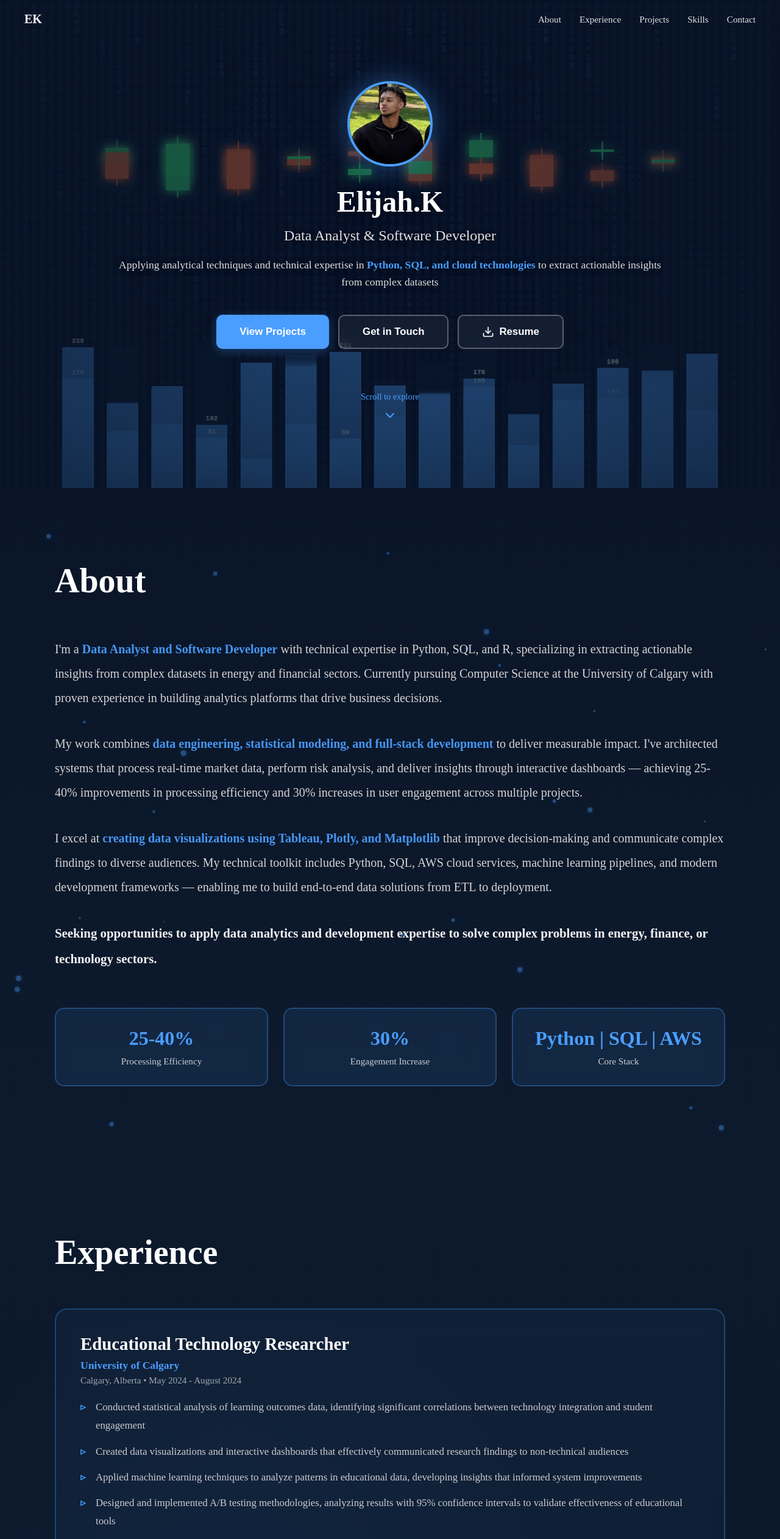
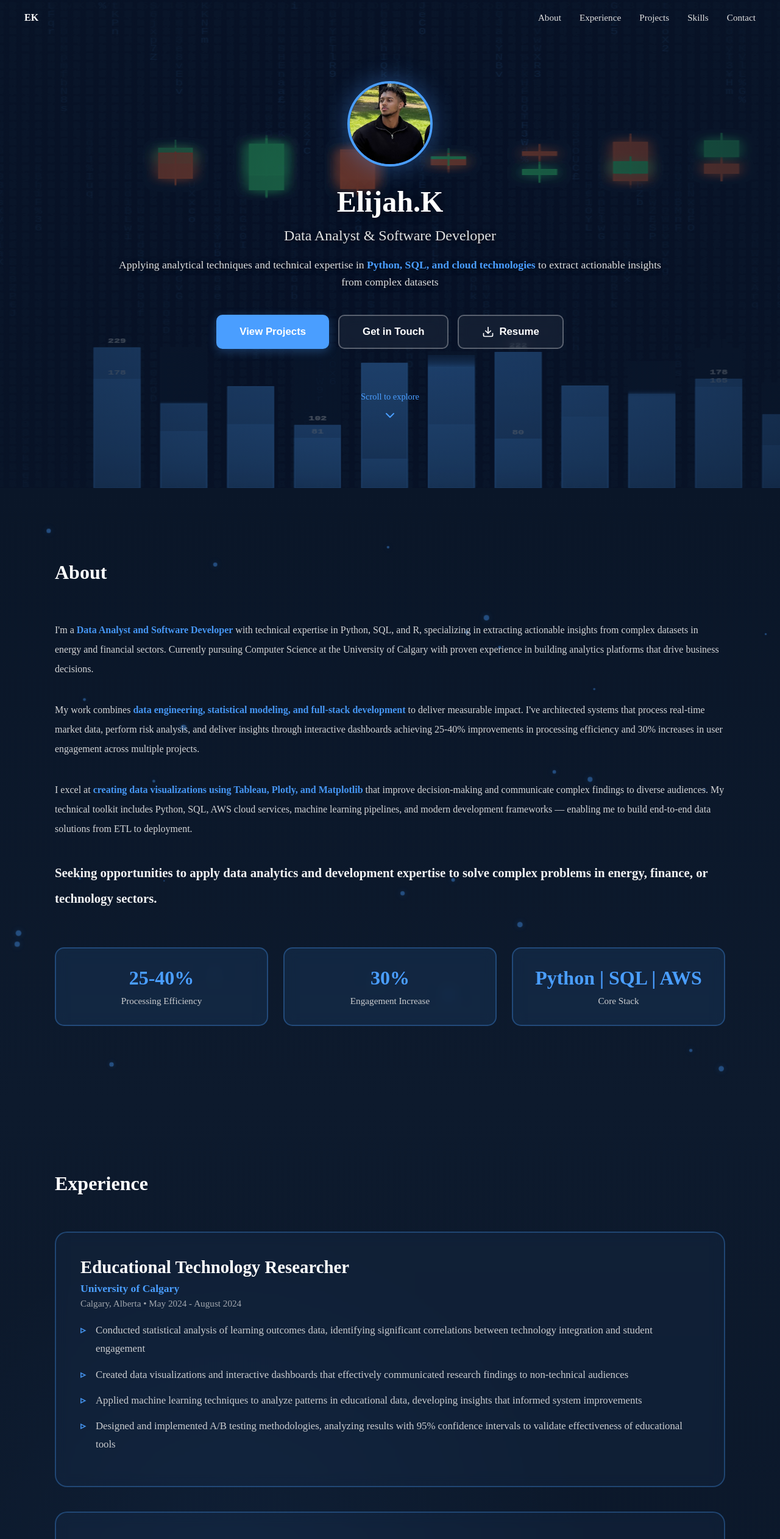
Before and after one commit to Eyu108/eli-portfolio, a React (Vite) app: page / in a window 1280 px wide. Shown: the top 2523 px of the page at 61% size. Built offline with nearby package versions, Linux system fonts and the light colour scheme.

Commit message:
Fix white gap issue - add CSS resets

```diff
--- a/src/App.jsx
+++ b/src/App.jsx
@@ -71,7 +71,7 @@ export default function Portfolio() {
           justifyContent: 'space-between',
           alignItems: 'center'
         }}>
-          <div style={{ fontSize: '1.25rem', fontWeight: 'bold', color: '#ffffff' }}>
+          <div style={{ fontSize: '1.00rem', fontWeight: 'bold', color: '#ffffff' }}>
             EK
           </div>
           <div style={{ display: 'flex', gap: '30px' }}>
@@ -359,7 +359,7 @@ function HeroSection({ scrollToSection, isVisible, onDownloadResume }) {
         position: 'absolute',
         top: 0,
         left: 0,
-        width: '100%',
+        width: '150%',
         height: '100%',
         zIndex: 1,
         opacity: 0.5
@@ -498,7 +498,7 @@ function AboutSection({ isVisible }) {
         zIndex: 10
       }}>
         <h2 style={{
-          fontSize: '3.5rem',
+          fontSize: '2.0rem',
           marginBottom: '60px',
           fontWeight: 'bold',
           color: '#ffffff',
@@ -509,10 +509,10 @@ function AboutSection({ isVisible }) {
           About
         </h2>
 
-        <div style={{ fontSize: '1.25rem', lineHeight: '2', color: '#e0e0e0' }}>
+        <div style={{ fontSize: '1.00rem', lineHeight: '2', color: '#e0e0e0' }}>
           {[
             "I'm a Data Analyst and Software Developer with technical expertise in Python, SQL, and R, specializing in extracting actionable insights from complex datasets in energy and financial sectors. Currently pursuing Computer Science at the University of Calgary with proven experience in building analytics platforms that drive business decisions.",
-            "My work combines data engineering, statistical modeling, and full-stack development to deliver measurable impact. I've architected systems that process real-time market data, perform risk analysis, and deliver insights through interactive dashboards — achieving 25-40% improvements in processing efficiency and 30% increases in user engagement across multiple projects.",
+            "My work combines data engineering, statistical modeling, and full-stack development to deliver measurable impact. I've architected systems that process real-time market data, perform risk analysis, and deliver insights through interactive dashboards achieving 25-40% improvements in processing efficiency and 30% increases in user engagement across multiple projects.",
             "I excel at creating data visualizations using Tableau, Plotly, and Matplotlib that improve decision-making and communicate complex findings to diverse audiences. My technical toolkit includes Python, SQL, AWS cloud services, machine learning pipelines, and modern development frameworks — enabling me to build end-to-end data solutions from ETL to deployment.",
             "Seeking opportunities to apply data analytics and development expertise to solve complex problems in energy, finance, or technology sectors."
           ].map((text, index) => (
@@ -666,7 +666,7 @@ function ExperienceSection({ isVisible }) {
         width: '100%'
       }}>
         <h2 style={{
-          fontSize: '3.5rem',
+          fontSize: '2.00rem',
           marginBottom: '60px',
           fontWeight: 'bold',
           color: '#ffffff',
@@ -1042,7 +1042,7 @@ function ProjectsSection({ isVisible }) {
         zIndex: 10
       }}>
         <h2 style={{
-          fontSize: '3.5rem',
+          fontSize: '2.00rem',
           marginBottom: '60px',
           fontWeight: 'bold',
           color: '#ffffff',
@@ -1521,7 +1521,7 @@ function SkillsSection({ isVisible }) {
         width: '100%'
       }}>
         <h2 style={{
-          fontSize: '3.5rem',
+          fontSize: '2.00rem',
           marginBottom: '60px',
           fontWeight: 'bold',
           color: '#ffffff',
@@ -1741,7 +1741,7 @@ function ContactSection({ isVisible }) {
         width: '100%'
       }}>
         <h2 style={{
-          fontSize: '3.5rem',
+          fontSize: '2.00rem',
           marginBottom: '30px',
           fontWeight: 'bold',
           color: '#ffffff',
```
